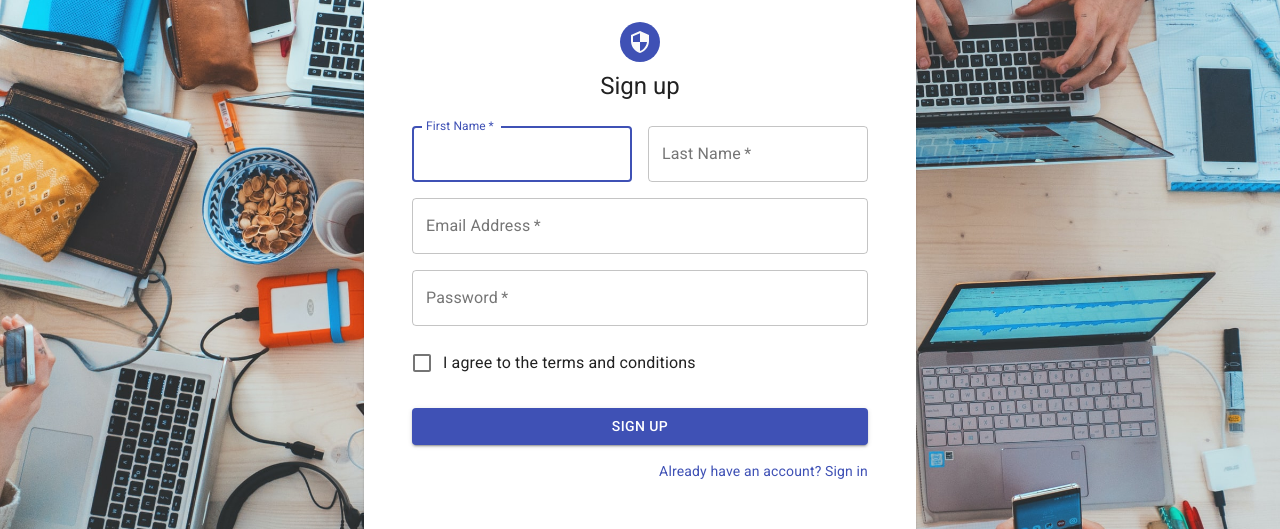
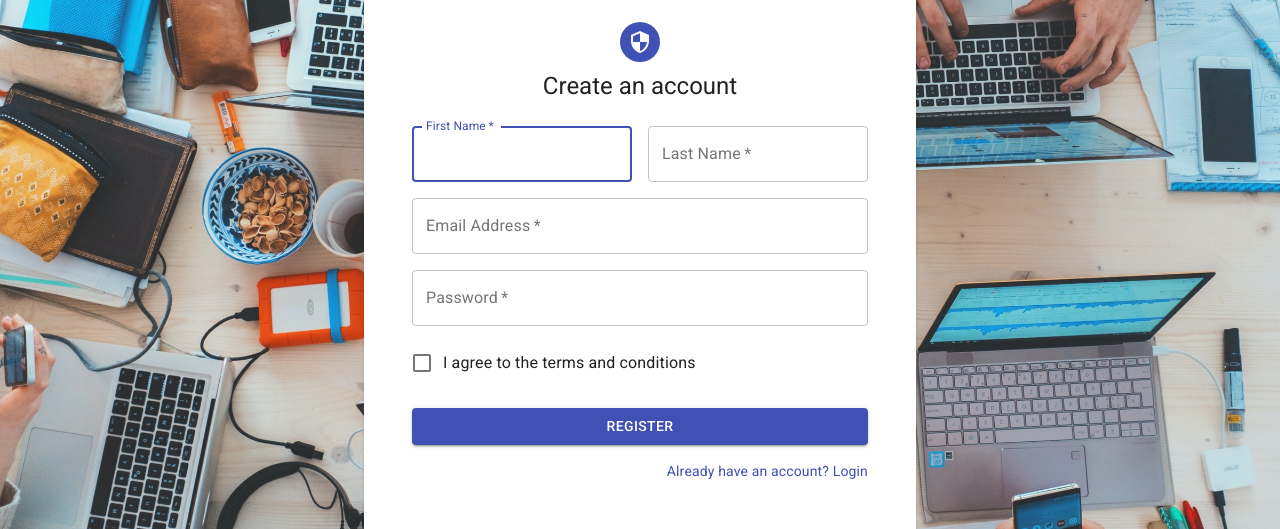
Before and after one commit to bymi15/jobtrackify, a React (Create React App) app: page /auth/register in a window 1280 px wide. Shown: the part 130-659 px from the top of the page. Built offline with nearby package versions, Linux system fonts and the light colour scheme.

Commit message:
feat(authPages): add preloader for login and register

```diff
--- a/src/views/pages/auth/Login.tsx
+++ b/src/views/pages/auth/Login.tsx
@@ -22,6 +22,7 @@ import Container from '@material-ui/core/Container';
 import CssBaseline from '@material-ui/core/CssBaseline';
 import Card from '@material-ui/core/Card';
 import CardContent from '@material-ui/core/CardContent';
+import CircularProgress from '@material-ui/core/CircularProgress';
 
 const Copyright = () => (
   <Typography variant="body2" color="textSecondary" align="center">
@@ -86,7 +87,7 @@ const Login: React.FC<PropsFromRedux> = ({ dispatchLogin, isLoading }) => {
               <VpnKey />
             </Avatar>
             <Typography component="h1" variant="h5">
-              Sign in
+              Account Login
             </Typography>
             <form className={classes.form} onSubmit={handleFormSubmit}>
               <TextField
@@ -129,8 +130,9 @@ const Login: React.FC<PropsFromRedux> = ({ dispatchLogin, isLoading }) => {
                 variant="contained"
                 color="primary"
                 className={classes.submit}
+                disabled={isLoading}
               >
-                Sign In
+                {isLoading ? <CircularProgress size={25} /> : 'Login'}
               </Button>
               <Grid container>
                 <Grid item xs>
--- a/src/views/pages/auth/Register.tsx
+++ b/src/views/pages/auth/Register.tsx
@@ -22,6 +22,7 @@ import { createLoadingSelector } from '../../../store/selectors';
 import { RootState } from '../../../store/ducks';
 import Card from '@material-ui/core/Card';
 import CardContent from '@material-ui/core/CardContent';
+import CircularProgress from '@material-ui/core/CircularProgress';
 
 const Copyright = () => (
   <Typography variant="body2" color="textPrimary" align="center">
@@ -92,7 +93,7 @@ const Register: React.FC<PropsFromRedux> = ({
               <Security />
             </Avatar>
             <Typography component="h1" variant="h5">
-              Sign up
+              Create an account
             </Typography>
             <form className={classes.form} onSubmit={handleFormSubmit}>
               <Grid container spacing={2}>
@@ -166,13 +167,14 @@ const Register: React.FC<PropsFromRedux> = ({
                 variant="contained"
                 color="primary"
                 className={classes.submit}
+                disabled={isLoading}
               >
-                Sign Up
+                {isLoading ? <CircularProgress size={25} /> : 'Register'}
               </Button>
               <Grid container justify="flex-end">
                 <Grid item>
                   <Link component={RouterLink} to="/auth/login" variant="body2">
-                    Already have an account? Sign in
+                    Already have an account? Login
                   </Link>
                 </Grid>
               </Grid>
```
